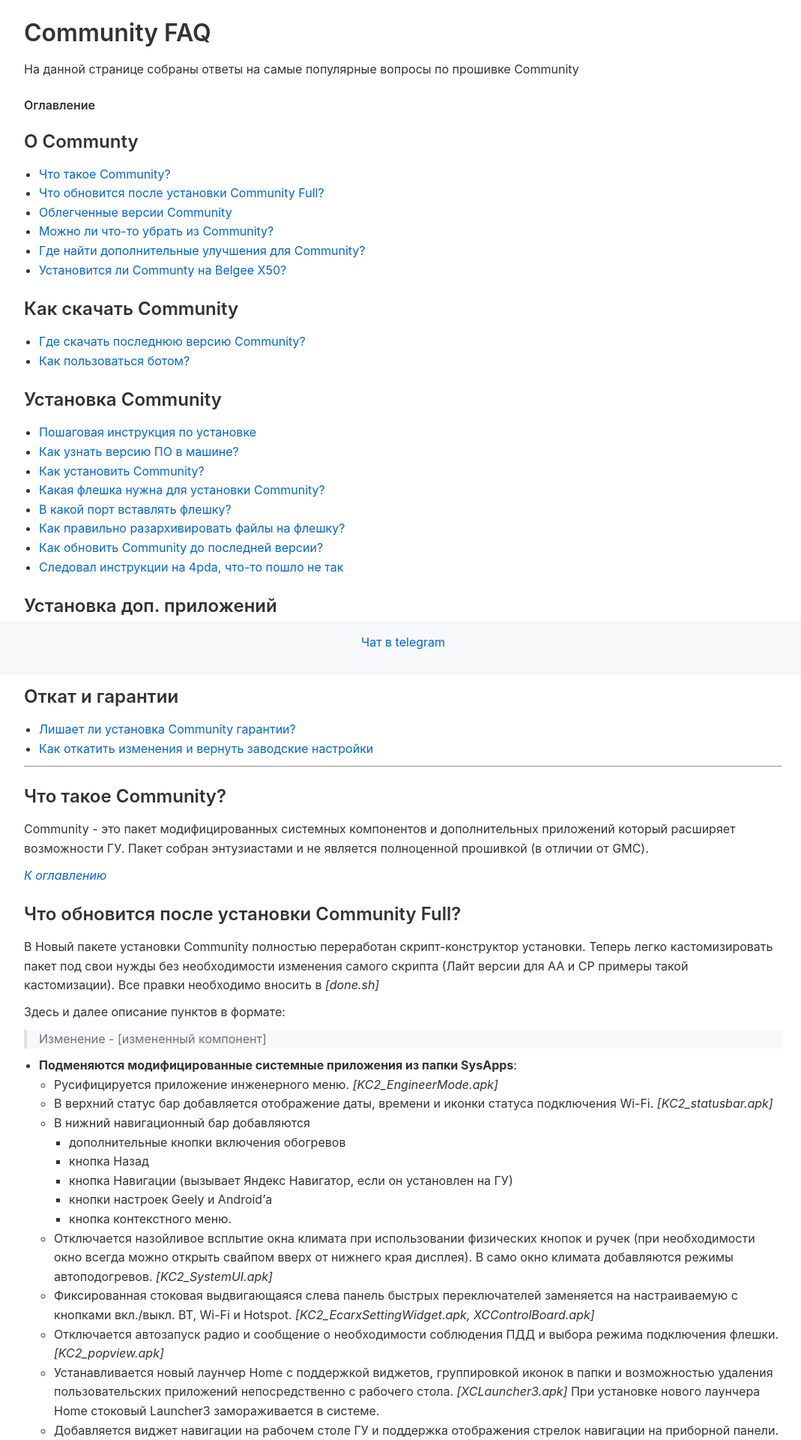
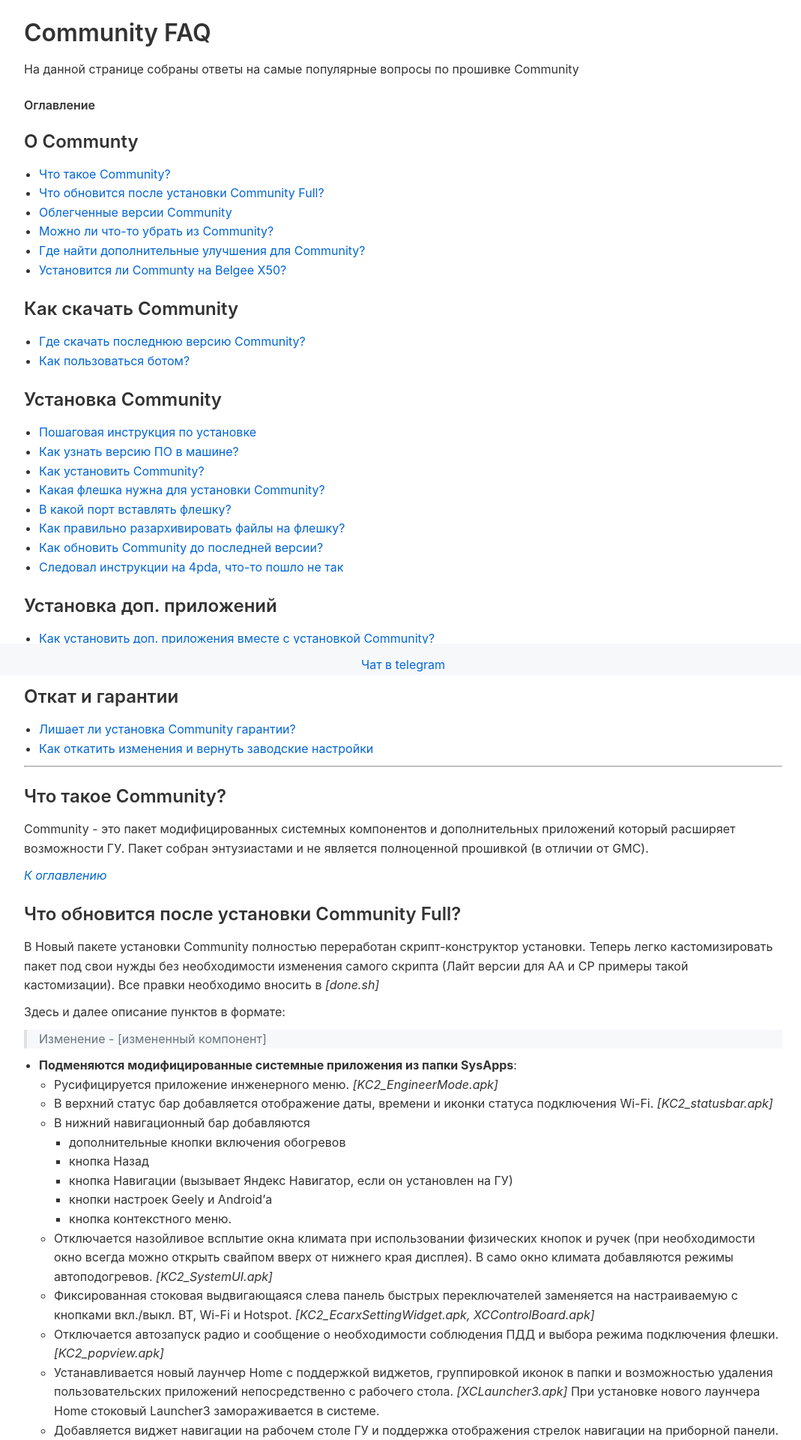
Before and after one commit to qttc/qttc.github.io, a Jekyll site: the page built from pages/community.md, in a window 1280 px wide. Shown: the top 1920 px of the page at 75% size, without its empty margins (102-1171 px from the left). Built offline with Jekyll 4.4.1, drawn with Linux system fonts in a browser that asks for light colours.

Commit message:
Update markdown.css

```diff
--- a/assets/css/markdown.css
+++ b/assets/css/markdown.css
@@ -109,6 +109,11 @@
     border: 0;
 }
 
+.container img {
+    max-width: 60%;
+    height: auto;
+}
+
 /* Фиксированный футер */
 footer {
     position: fixed;
@@ -119,5 +124,5 @@
     color: #333;
     text-align: center;
     padding: 1em 0;
-    height: 40px
+    height: 10px
 }
```
